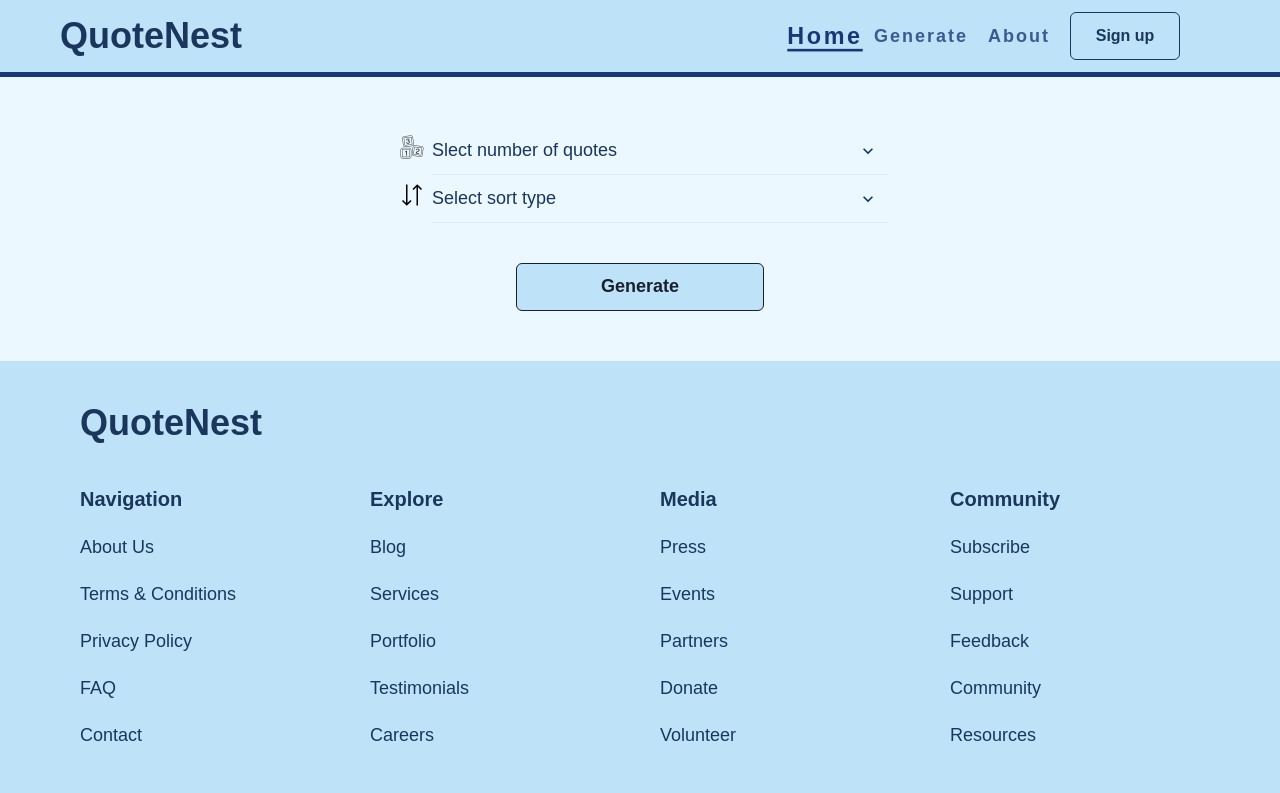
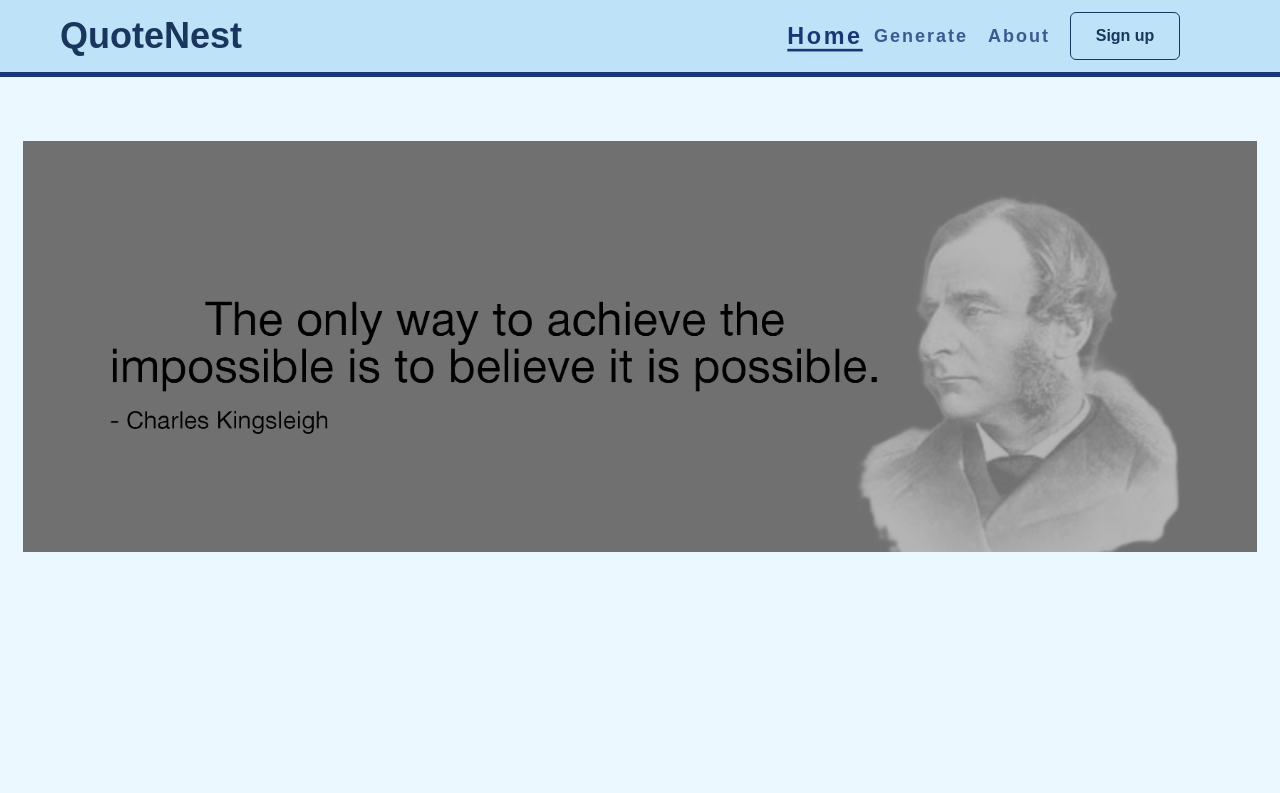
Before and after one commit to danishkhan424/QuoteNest, a React (Vite) app: page / in a window 1280 px wide. Shown: the top 793 px of the page. Built offline with nearby package versions, Linux system fonts and the light colour scheme; no server answers; a web font is replaced by a local one.

Commit message:
changed file

```diff
--- a/src/Routes/About.jsx
+++ b/src/About.jsx
@@ -1,8 +1,7 @@
 import React from "react";
 import { Box, Flex, Text } from "@chakra-ui/react";
-import Loader from "../components/Loader";
+import Loader from "./components/Loader";
 const About = () => {
-
   return (
     <Flex flexDir={"column"} px={["20px", "30px", "50px"]} py={5} gap={5}>
       <Text fontSize={["2xl", "3xl", "4xl"]}>Welcome to Our About Page!</Text>
--- a/src/App.jsx
+++ b/src/App.jsx
@@ -2,7 +2,7 @@ import "slick-carousel/slick/slick.css";
 import "slick-carousel/slick/slick-theme.css";
 import { Box } from "@chakra-ui/react";
 import "./App.css";
-import Navbar from "./Routes/Navbar";
+import Navbar from "./Navbar";
 import AllRoutes from "./Routes/AllRoutes";
 import Footer from "./components/Footer/Footer";
 import { useEffect, useState } from "react";
@@ -26,7 +26,9 @@ function App() {
     }, 2000);
   }, []);
 
-  return isLoading ? <Loader /> : (
+  return isLoading ? (
+    <Loader />
+  ) : (
     <Box>
       <Navbar />
       <AllRoutes />
--- a/src/Routes/Generate.jsx
+++ b/src/Generate.jsx
@@ -1,6 +1,6 @@
 import React from "react";
 import SingleQuote from "./SingleQuote";
-import Fatching from "../components/Generate/Fatching";
+import Fatching from "./components/Generate/Fatching";
 
 const Generate = () => {
   return (
--- /dev/null
+++ b/src/Home.jsx
@@ -0,0 +1,20 @@
+import React from "react";
+import Slider from "react-slick";
+import { Box } from "@chakra-ui/react";
+import Section1 from "./components/Home/Section1";
+import Section2 from "./components/Home/Section2";
+import Section3 from "./components/Home/Section3";
+
+function Home() {
+  return (
+    <>
+      <Box>
+        <Section1 />
+        <Section2 />
+        <Section3 />
+      </Box>
+    </>
+  );
+}
+
+export default Home;
--- a/src/Routes/Login.jsx
+++ b/src/Login.jsx
@@ -14,7 +14,7 @@ import {
 } from "@chakra-ui/react";
 import { EmailIcon, LockIcon } from "@chakra-ui/icons";
 import { useNavigate } from "react-router-dom";
-import { AuthContext } from "../authProvider/AuthContextProvider";
+import { AuthContext } from "./authProvider/AuthContextProvider";
 
 const initialState = {
   email: "",
--- a/src/Routes/PrivateRoute.jsx
+++ b/src/PrivateRoute.jsx
@@ -1,6 +1,6 @@
 import React, { useContext } from "react";
 import { Navigate } from "react-router-dom";
-import { AuthContext } from "../authProvider/AuthContextProvider";
+import { AuthContext } from "./authProvider/AuthContextProvider";
 import Generate from "./Generate";
 
 const PrivateRoute = ({ children }) => {
--- a/src/Routes/AllRoutes.jsx
+++ b/src/Routes/AllRoutes.jsx
@@ -1,19 +1,19 @@
 import { Flex } from "@chakra-ui/react";
 import React from "react";
-import Home from "./Home";
-import Login from "./Login";
-import Generate from "./Generate";
-import About from "./About";
-import PrivateRoute from "./PrivateRoute";
+import Home from "../Home";
+import Login from "../Login";
+import Generate from "../Generate";
+import About from "../About";
+import PrivateRoute from "../PrivateRoute";
 import { Route, Routes } from "react-router-dom";
-import SignUp from "./SignUp";
-import SingleQuote from "./SingleQuote";
+import SignUp from "../SignUp";
+import SingleQuote from "../SingleQuote";
 
 const AllRoutes = () => {
   return (
     <Flex bg={"blue.50"}>
       <Routes>
-        <Route path="/" element={<Generate/>} />
+        <Route path="/" element={<Home/>} />
         <Route path="/login" element={<Login />} />
         <Route path="/signup" element={<SignUp />} />
         <Route
--- a/src/Routes/Home.jsx
+++ /dev/null
@@ -1,22 +0,0 @@
-import React from "react";
-import Slider from "react-slick";
-import { Box} from "@chakra-ui/react";
-import Section1 from "../components/Home/Section1";
-import Section2 from "../components/Home/Section2";
-import Section3 from "../components/Home/Section3";
-
-
-function Home() {
-
-  return (
-    <>
-      <Box>
-        <Section1/>
-        <Section2/>
-        <Section3/>
-      </Box>
-    </>
-  );
-}
-
-export default Home;
--- a/src/Routes/SingleQuote.jsx
+++ b/src/SingleQuote.jsx
@@ -2,7 +2,7 @@ import { Flex, Stack, Text } from "@chakra-ui/react";
 import React, { useEffect, useReducer } from "react";
 import { useParams } from "react-router-dom";
 import axios from "axios";
-import Loader from "../components/Loader";
+import Loader from "./components/Loader";
 
 const initialState = {
   isLoading: false,
```
Also changed, not shown: src/Navbar.jsx (renamed from src/Routes/Navbar.jsx, +19 -11 lines), src/SignUp.jsx (renamed from src/Routes/SignUp.jsx), src/SmallNavbar.jsx (renamed from src/Routes/SmallNavbar.jsx).
